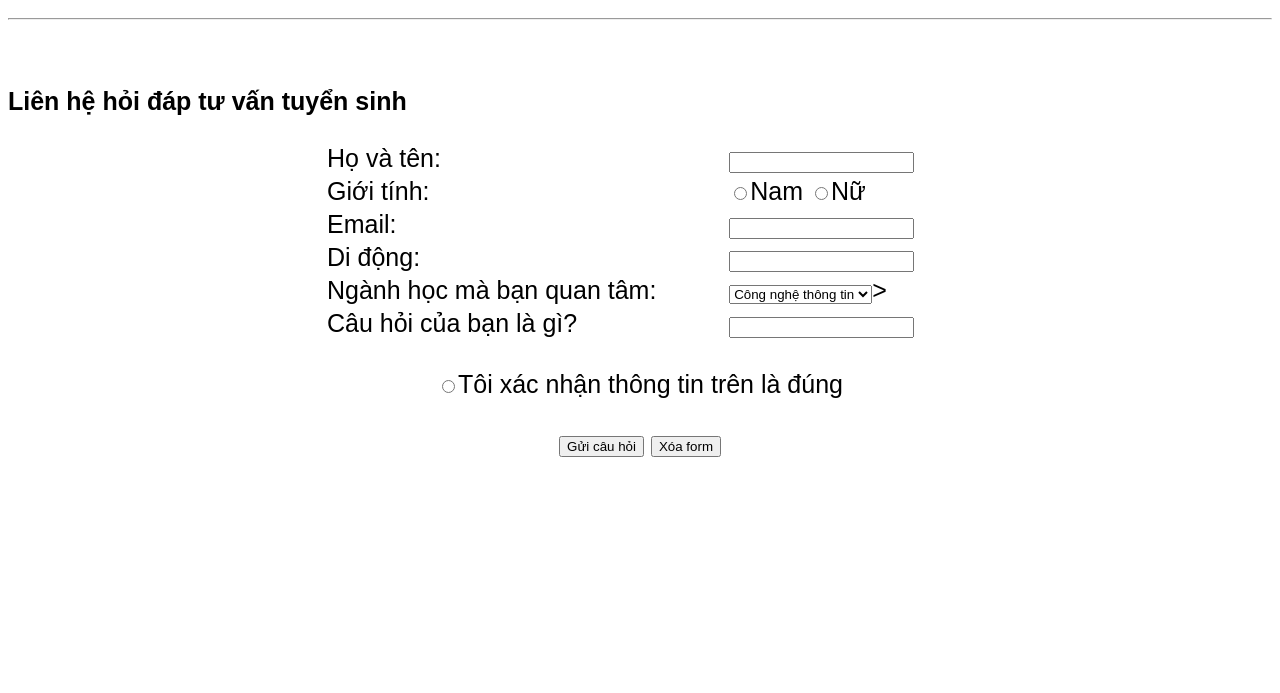
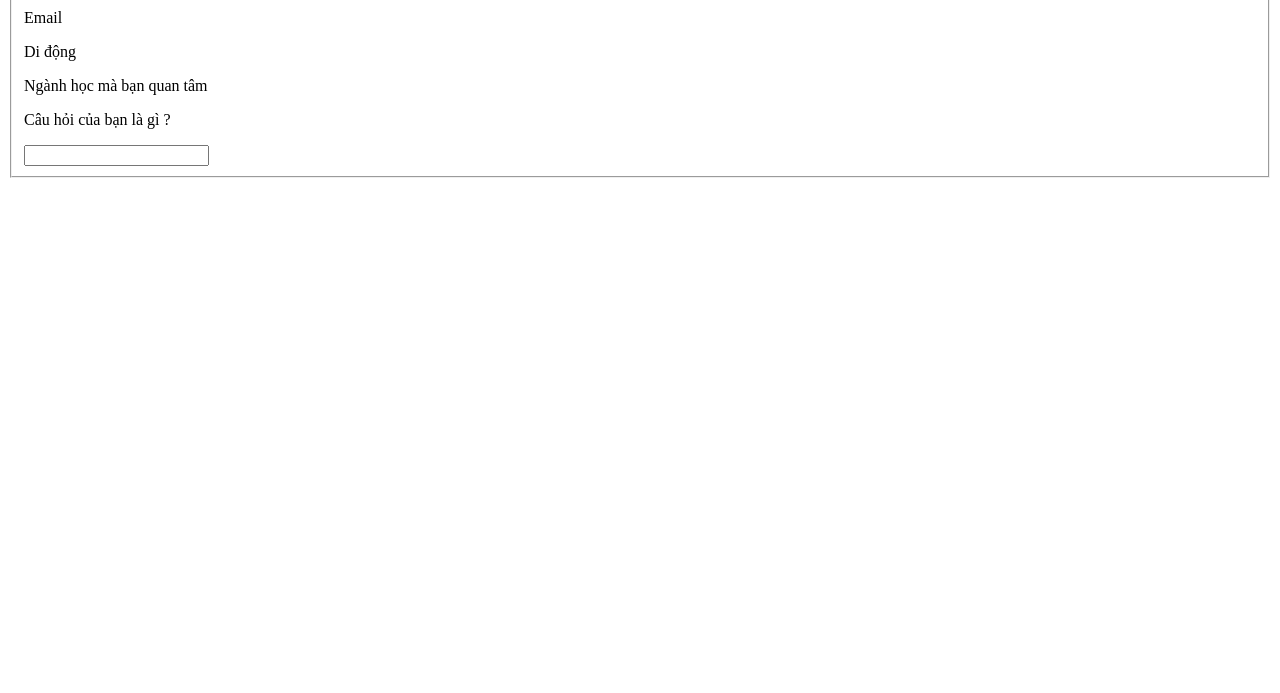
Before and after one commit to AnhTuan30012005/Tearm-2-Year-1, a plain HTML site: page tu-van.html in a window 1280 px wide. Shown: the part 107-800 px from the top of the page. Drawn offline with Linux system fonts and the light colour scheme.

Commit message:
04/03/2024-from class for  front end

```diff
--- /dev/null
+++ b/style.css
@@ -0,0 +1,27 @@
+ p {
+     color: #333333;
+ }
+
+ .div {
+     color: #f00;
+ }
+
+ /*có thể dùng dấu '*' để gọi tất cả mọi thứ có trong trang web */
+ .h2 {
+     color: blueviolet;
+ }
+
+ .div {
+     background-color: #F8F8F8;
+ }
+
+
+ h2,
+ p {
+     font-family: Arial;
+ }
+
+ /* gọi riêng trong thẻ a */
+ a[target="_blank"] {
+     color: red;
+ }
--- a/tu-van.html
+++ b/tu-van.html
@@ -4,45 +4,30 @@
     <meta charset="UTF-8">
     <meta name="viewport" content="width=device-width, initial-scale=1.0">
     <title>tu-van</title>
-    <style>
-
-    </style>
 </head>
-<body style="font-family: Arial; font-size: 25px;">
-    <h1 style="color: blue;">TƯ VẤN TUYỂN SINH</h1>
-    <hr>
-    <br>
-    <p style="font-weight: bold;">Liên hệ  hỏi đáp tư vấn tuyển sinh</p>
-    <table style="width: 50%; " align="center">
-        <tr>
-            <td>Họ và tên:</td>
-            <td class="width"><input type="text"></td>
-        </tr>
-        <tr>
-            <td>Giới tính:</td>
-            <td class="width"><input name="gender" type="radio" value="Nam">Nam <input name="gender" type="radio" value="Nữ">Nữ</td>
-        </tr>
-        <tr>
-            <td>Email: </td>
-            <td class="width"><input type="text"></td>
-        </tr>
-        <tr>
-            <td>Di động:</td>
-            <td class="width"><input type="text"></td>
-        </tr>
-        <tr>
-            <td>Ngành học mà bạn quan tâm:</td>
-            <td><select>
-                <option>Công nghệ thông tin</option>
-            </select>></td>
-        </tr>
-        <tr>
-            <td>Câu hỏi của bạn là gì?</td>
-            <td class="width"><input type="text"></td>
-        </tr>
-    </table><br>
-    <div align="center"><input type="radio">Tôi xác nhận thông tin trên là đúng</div><br>
-    <div align="center"><button>Gửi câu hỏi</button> <button>Xóa form<form action=""></form></button></div>
-
+<body>
+    <form action="">
+        <fieldset>
+            <legend>Liên hệ hỏi đáp tư vấn tuyển sinh</legend>
+            <div class="left">
+                <p class="question">Họ và tên</p>
+                <p class="question">Giới tính</p>
+                <p class="question">Email</p>
+                <p class="question">Di động</p>
+                <p class="question">Ngành học mà bạn quan tâm</p>
+                <p class="question">Câu hỏi của bạn là gì ?</p>
+            </div>
+            <div class="right">
+                <div class="khối"><input type="text"></div>
+                <div></div>
+                <div></div>
+                <div></div>
+                <div></div>
+                <div></div>
+                <div></div>
+                <div></div>
+            </div>
+        </fieldset>
+    </form>
 </body>
 </html>
```
Also changed, not shown: indexx.html (added, +46 -0 lines), 1 other file.
